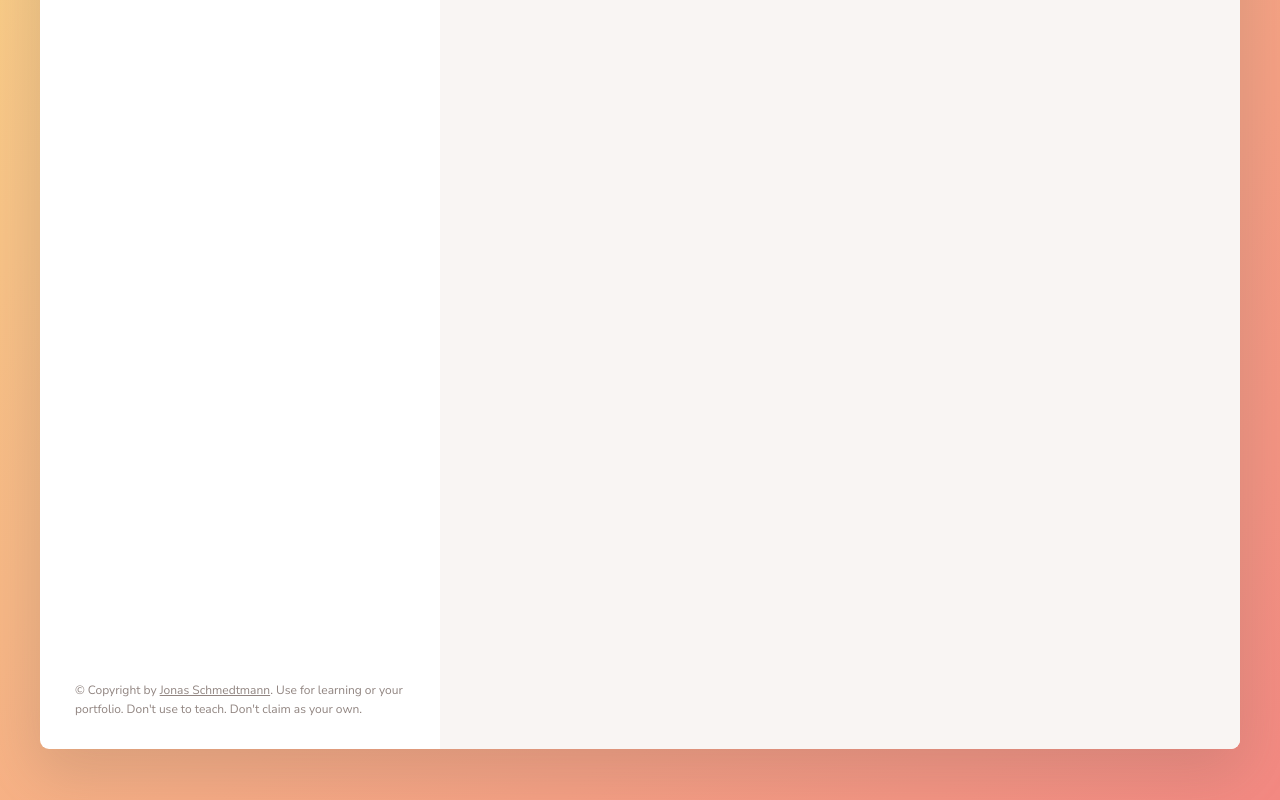
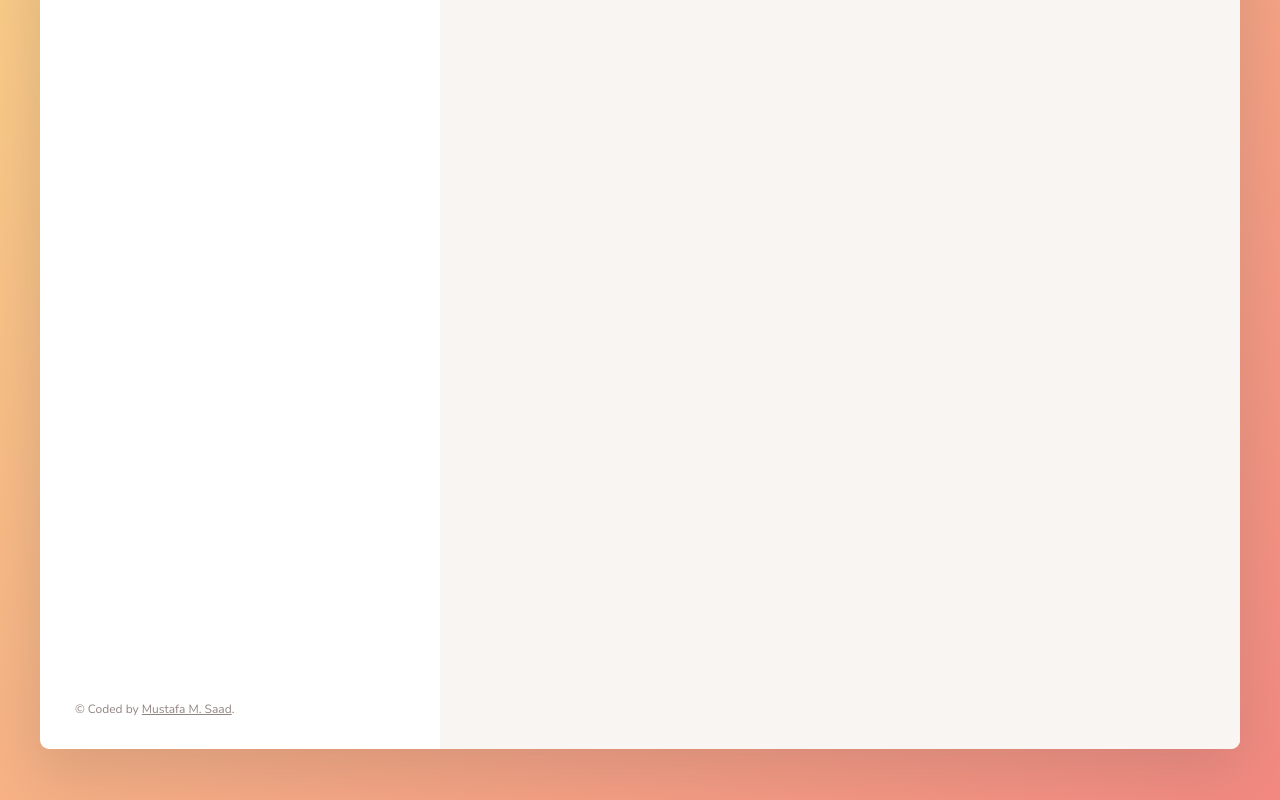
Before and after one commit to mustafamsaad/forkify-app, a website built with Parcel: page index.html in a window 1280 px wide. Shown: the part 472-1272 px from the top of the page. Built offline with nearby package versions, Linux system fonts and the light colour scheme.

Commit message:
Adding my github link

```diff
--- a/index.html
+++ b/index.html
@@ -122,14 +122,13 @@
         </div>
 
         <p class="copyright">
-          &copy; Copyright by
+          &copy; Coded by
           <a
             class="twitter-link"
             target="_blank"
-            href="https://twitter.com/jonasschmedtman"
-            >Jonas Schmedtmann</a
-          >. Use for learning or your portfolio. Don't use to teach. Don't claim
-          as your own.
+            href="https://github.com/mustafamsaad"
+            >Mustafa M. Saad</a
+          >.
         </p>
       </div>
 
```
